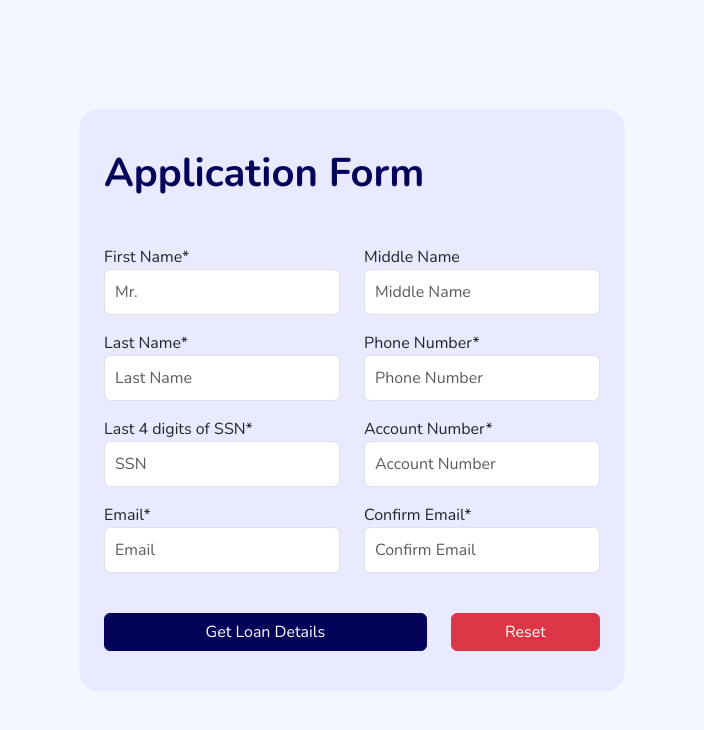
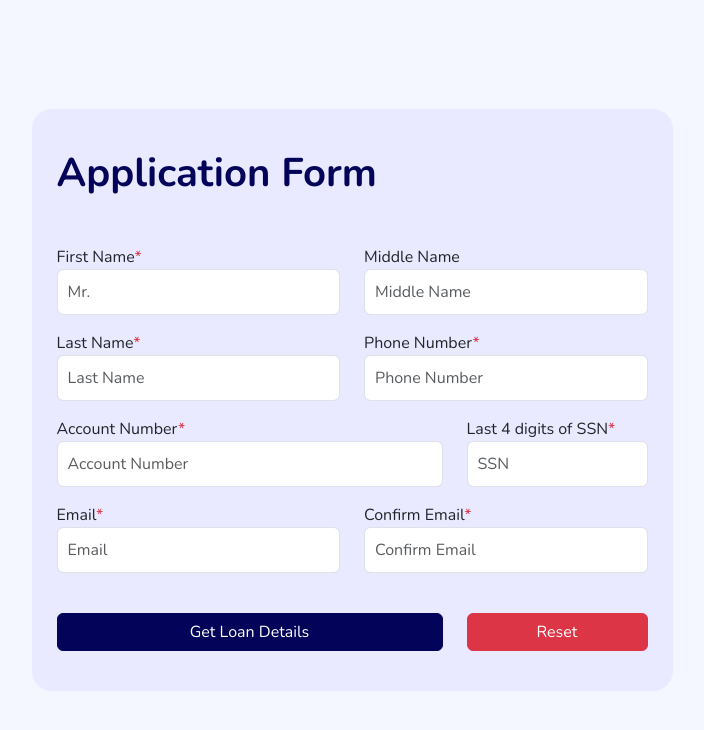
Before and after one commit to khan-suliman/Skip-A-Pay, a React (Create React App) app: page /apply in a window 1280 px wide. Shown: the top 730 px of the page, without its empty margins (288-992 px from the left). Built offline with nearby package versions, Linux system fonts and the light colour scheme.

Commit message:
form validations in apply form

```diff
--- a/src/components/Form/Input.js
+++ b/src/components/Form/Input.js
@@ -3,12 +3,13 @@ import { Form } from 'react-bootstrap'
 import PropTypes from "prop-types";
 import "./../style/Form/input.scss";
 
-export default function Input({ label, name, type, placeholder, value, handleChange, controlId, error }) {
+export default function Input({ label, name, type, placeholder, value, handleChange, controlId, error, touched, required }) {
+    console.log('hey')
     return (
         <Form.Group className='mb-3' controlId={controlId}>
-            {label ?? <Form.Label className="input-label mb-0">{label}</Form.Label>}
-            <Form.Control onChange={handleChange} className="form-input shadow-none" isInvalid={error} type={type} placeholder={placeholder} name={name} />
-            <Form.Control.Feedback type='invalid'>{error}</Form.Control.Feedback>
+            {label && <Form.Label className="input-label mb-0">{label}{required && <span className='text-danger'>*</span>}</Form.Label>}
+            <Form.Control required={required} onChange={handleChange} className="form-input shadow-none" isValid={touched} isInvalid={error} type={type} placeholder={placeholder} name={name} />
+            {error && <Form.Control.Feedback type='invalid'>{error}</Form.Control.Feedback>}
         </Form.Group>
     );
 }
@@ -19,6 +20,8 @@ Input.propTypes = {
     placeholder: PropTypes.string.isRequired,
     value: PropTypes.string,
     controlId: PropTypes.string,
+    required: PropTypes.bool,
+    error: PropTypes.string
 };
 Input.defaultProps = {
     placeholder: PropTypes.string.isRequired
--- a/src/pages/Apply-Form.jsx
+++ b/src/pages/Apply-Form.jsx
@@ -1,7 +1,6 @@
 import React, { useState } from "react";
 import { useFormik } from 'formik';
 import { ToastContainer } from "react-toastify";
-import { toast } from "react-toastify";
 import { Button, Col, Container, Form, Row, Stack } from "react-bootstrap";
 import Card from "components/Card";
 import Input from "components/Form/Input";
@@ -10,50 +9,64 @@ const ApplyForm = () => {
     const [validated, setValidated] = useState(false);
     // const navigate = useNavigate();
     const schema = yup.object().shape({
-        fname: yup.string().required()
+        fName: yup.string().required(),
+        lName: yup.string().required(),
+        pNumber: yup.string().required(),
+        accNum: yup.string().required(),
+        ssn: yup.string().required(),
+        email: yup.string().email('Invalid Email').required('Required'),
+        cEmail: yup.string().email('Invalid Email').oneOf([yup.ref('email'), null], 'Email doesn\'t match').required('Required')
     });
     const formik = useFormik({
         validationSchema: schema,
         initialValues: {
-            email: 'sulimansayed003@gmial.com',
+            email: '',
             password: ''
         },
-        onSubmit: ({ email, password }) => {
+        onSubmit: (values) => {
             setValidated(false);
+            console.log('submitted Values', values);
         }
     });
-    console.log(formik.touched)
+    const { errors, touched, handleSubmit, handleChange } = formik;
     return (
         <Container>
             <ToastContainer />
             <Row className="min-vh-100 align-items-center justify-content-center my-auto">
-                <Col md={10} lg={8} xl={6}>
-                    <Form noValidate onSubmit={formik.handleSubmit} validated={validated}>
+                <Col md={10} lg={8} xl={7} xxl={6}>
+                    <Form noValidate onSubmit={handleSubmit} validated={validated}>
                         <Card title='Application Form'>
                             <Row className="mt-5">
                                 <Col md={6}>
-                                    <Input label='First Name*' controlId='controlId-1' name='fname' type='text' placeholder='Mr.' handleChange={formik.handleChange} error={formik.errors.fname} />
+                                    <Input label='First Name' required controlId='controlId-fName' name='fName' type='text' placeholder='Mr.'
+                                        handleChange={handleChange} touched={touched.fName && !errors.fName} error={errors.fName} />
                                 </Col>
                                 <Col md={6}>
-                                    <Input label='Middle Name' name='mname' type='text' placeholder='Middle Name' handleChange={formik.handleChange} />
+                                    <Input label='Middle Name' name='mName' type='text' placeholder='Middle Name' handleChange={handleChange} />
                                 </Col>
                                 <Col md={6}>
-                                    <Input label='Last Name*' name='lname' type='text' placeholder='Last Name' handleChange={formik.handleChange} />
+                                    <Input label='Last Name' required controlId='controlId-lName' name='lName' type='text' placeholder='Last Name'
+                                        handleChange={handleChange} touched={touched.lName && !errors.lName} error={errors.lName} />
                                 </Col>
                                 <Col md={6}>
-                                    <Input label='Phone Number*' name='pnumber' type='number' placeholder='Phone Number' handleChange={formik.handleChange} />
+                                    <Input label='Phone Number' required name='pNumber' controlId='controlId-pNumber' type='number' placeholder='Phone Number'
+                                        handleChange={handleChange} touched={touched.pNumber && !errors.pNumber} error={errors.pNumber} />
+                                </Col>
+                                <Col md={8}>
+                                    <Input label='Account Number' required name='accNum' controlId='controlId-accNum' type='number' placeholder='Account Number'
+                                        handleChange={handleChange} touched={touched.accNum && !errors.accNum} error={errors.accNum} />
+                                </Col>
+                                <Col md={4}>
+                                    <Input label='Last 4 digits of SSN' required controlId='controlId-ssn' name='ssn' type='number' placeholder='SSN'
+                                        handleChange={handleChange} touched={touched.ssn && !errors.ssn} error={errors.ssn} />
                                 </Col>
                                 <Col md={6}>
-                                    <Input label='Last 4 digits of SSN*' name='mname' type='number' placeholder='SSN' handleChange={formik.handleChange} />
+                                    <Input label='Email' required controlId='controlId-email' name='email' type='email' placeholder='Email'
+                                        handleChange={handleChange} touched={touched.email && !errors.email} error={errors.email} />
                                 </Col>
                                 <Col md={6}>
-                                    <Input label='Account Number*' name='mname' type='number' placeholder='Account Number' handleChange={formik.handleChange} />
-                                </Col>
-                                <Col md={6}>
-                                    <Input label='Email*' name='mname' type='email' placeholder='Email' handleChange={formik.handleChange} />
-                                </Col>
-                                <Col md={6}>
-                                    <Input label='Confirm Email*' name='mname' type='email' placeholder='Confirm Email' handleChange={formik.handleChange} />
+                                    <Input label='Confirm Email' required controlId='controlId-cEmail' name='cEmail' type='email' placeholder='Confirm Email'
+                                        handleChange={handleChange} touched={touched.cEmail && !errors.cEmail} error={errors.cEmail} />
                                 </Col>
                                 <Col md={8} className="mt-4">
                                     <Stack>
```
Also changed, not shown: package.json (line endings or trailing spaces), 1 other file (tests, documents, lock files or other folders).
